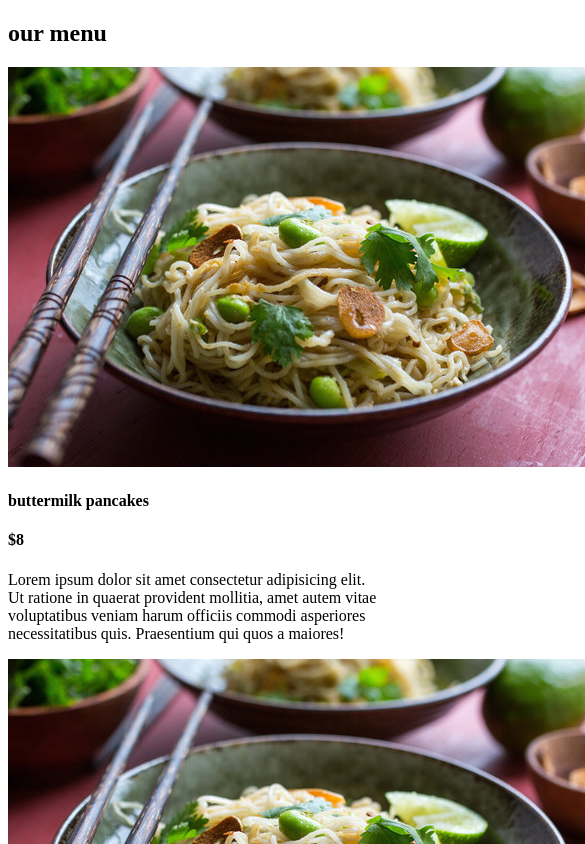
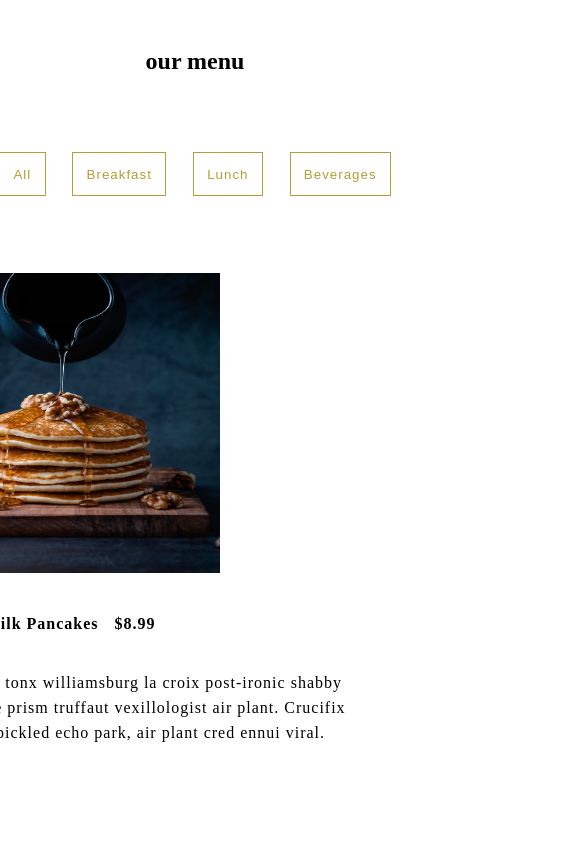
Before and after one commit to sdmasek/restaurant-menu, a plain HTML site: page index.html in a window 390 px wide. Shown: the top 844 px of the page, 585 px wide, since content can reach past the window. Drawn offline with Linux system fonts and the light colour scheme.

Commit message:
added functionality so that the menu displays on page load. Adding additional buttons and styling to switch in between different menus

```diff
--- a/app.js
+++ b/app.js
@@ -0,0 +1,144 @@
+const menu = [
+    {
+        id: 1,
+        title: 'Buttermilk Pancakes',
+        category: 'breakfast',
+        price: '8.99',
+        img: 'images/pancakes.jpg',
+        desc: `Man bun tonx williamsburg la croix post-ironic shabby chic
+        vice prism truffaut vexillologist air plant.
+         Crucifix raclette pickled echo park, air plant cred ennui viral.`,
+    },
+    {
+        id: 2,
+        title: 'house latte',
+        category: 'drinks',
+        price: '4.99',
+        img: 'images/latte.jpeg',
+        desc: ` Gluten-free paleo hexagon flannel. Cloud bread woke skateboard
+        listicle tumblr marfa tilde everyday carry fam banjo glossier cold-pressed
+         health goth quinoa photo booth.`,
+    },
+    {
+        id: 3,
+        title: 'Farm Fresh Hash',
+        category: 'breakfast',
+        price: '11.99',
+        img: 'images/farm-fresh-hash.jpg',
+        desc: `Health goth twee locavore neutra, vape food truck listicle 3
+         wolf moon prism cardigan woke plaid before they sold out. `,
+    },
+    {
+        id: 4,
+        title: 'Avacado Toast',
+        category: 'lunch',
+        price: '8.99',
+        img: 'images/avacado-toast.jpg',
+        desc: `Disrupt paleo flexitarian vegan poke synth helvetica before they
+        sold out, meggings bitters activated charcoal tumblr butcher selfies
+         master cleanse.`,
+    },
+    {
+        id: 5,
+        title: 'iced cappucino',
+        category: 'drinks',
+        price: '5.99',
+        img: 'images/iced-cappuccino.jpg',
+        desc: ` Selvage tumeric tousled, lo-fi vice hoodie semiotics you probably
+        haven't heard of them vinyl pop-up next level single-origin coffee
+        vexillologist kombucha four loko.  `,
+    },
+    {
+        id: 6,
+        title: 'Vegan Chorizo Tacos',
+        category: 'lunch',
+        price: '10.99',
+        img: 'images/chorizo-egg-tacos.jpg',
+        desc: `Try-hard deep v yuccie disrupt biodiesel farm-to-table kickstarter
+         quinoa. Adaptogen shoreditch etsy migas, plaid kogi waistcoat lomo.  `,
+    },
+    {
+        id: 7,
+        title: 'Loaded Oatmeal',
+        category: 'breakfast',
+        price: '7.99',
+        img: 'images/loaded-oatmeal.jpg',
+        desc: `Beard tilde stumptown chia, fam banh mi taiyaki photo booth palo santo bespoke.
+        Gastropub lomo art party, hashtag man bun pabst meh coloring book ennui listicle
+        copper mug palo santo hella iceland paleo. `,
+    },
+    {
+        id: 8,
+        title: 'Steel-toe Burger',
+        category: 'lunch',
+        price: '15.99',
+        img: 'images/burger.jpg',
+        desc: `Beard tilde stumptown chia, fam banh mi taiyaki photo booth palo santo bespoke.
+        Gastropub lomo art party, hashtag man bun pabst meh coloring book ennui listicle
+        copper mug palo santo hella iceland paleo. `,
+    },
+    {
+        id: 9,
+        title: 'Fruity French Toast',
+        category: 'breakfast',
+        price: '9.99',
+        img: 'images/french-toast.jpg',
+        desc: `Yuccie small batch palo santo, austin kale chips keytar pabst. Occupy hot chicken
+        pork belly you probably haven't heard of them hella. `,
+    },
+    {
+        id: 10,
+        title: 'Chicken & Waffles',
+        category: 'lunch',
+        price: '14.99',
+        img: 'images/chicken-waffles.jpg',
+        desc: `Cloud bread forage austin chambray skateboard helvetica gentrify etsy fanny pack.
+        Pinterest hexagon migas crucifix salvia, chicharrones pug mlkshk vaporware letterpress
+         palo santo fam vexillologist.  `,
+    }
+];
+//get the parent container which will display all menu items
+const parentSection = document.querySelector(".section-center");
+// get the buttons to filter through the menu
+const filterBtns = document.querySelectorAll(".filter-btn");
+
+//load the images using Domcontentloaded
+
+window.addEventListener("DOMContentLoaded", function () {
+    displayMenu(menu);
+});
+
+// loop through the buttons
+filterBtns.forEach(btn => {
+    btn.addEventListener("click", function (e) {
+        // create a new array to filter through menu categories
+        const menuItems = menu.filter(item => {
+            if (item.category === "all") {
+                menu;
+            } else {
+                item.category;
+            }
+        })
+        return displayMenu(menuItems);
+    });
+});
+
+// function for displaying a menu array
+function displayMenu(menus) {
+    let displayMenu = menus.map(function (item) {
+        return `<article class="menu-item">
+        <img src=${item.img} class="photo" alt=${item.title}/>
+        <div class="item-info">
+            <header>
+                <h4>${item.title}</h4>
+                <h4 class="price">$${item.price}</h4>
+            </header>
+            <p class="item-text">${item.desc}</p>
+        </div>
+    </article>
+
+        `;
+    });
+
+    parentSection.innerHTML = displayMenu.join("");
+}
--- a/index.html
+++ b/index.html
@@ -6,6 +6,7 @@
     <meta http-equiv="X-UA-Compatible" content="IE=edge">
     <meta name="viewport" content="width=device-width, initial-scale=1.0">
     <title>Document</title>
+    <link rel="stylesheet" href="styles.css">
 </head>
 <section class="menu">
     <!-- title -->
@@ -16,10 +17,16 @@
         </div>
     </div>
     <!-- filter buttons -->
+    <div class="filter-container">
+        <button class="filter-btn" data-id="all" type="button">all</button>
+        <button class="filter-btn" data-id="breakfast" type="button">breakfast</button>
+        <button class="filter-btn" data-id="lunch" type="button">lunch</button>
+        <button class="filter-btn" data-id="drinks" type="button">beverages</button>
+    </div>
     <!-- menu items -->
     <div class="section-center">
         <!-- single menu item -->
-        <article class="menu-item">
+        <!-- <article class="menu-item">
             <img src="images/sidebar_image.jpg" class="photo" alt="menu food item">
             <div class="item-info">
                 <header>
@@ -31,10 +38,10 @@
                     amet autem vitae voluptatibus veniam harum officiis commodi asperiores necessitatibus quis.
                     Praesentium qui quos a maiores!</p>
             </div>
-        </article>
+        </article> -->
         <!-- end of single menu item -->
         <!-- single menu item -->
-        <article class="menu-item">
+        <!-- <article class="menu-item">
             <img src="images/sidebar_image.jpg" class="photo" alt="menu food item">
             <div class="item-info">
                 <header>
@@ -46,10 +53,10 @@
                     amet autem vitae voluptatibus veniam harum officiis commodi asperiores necessitatibus quis.
                     Praesentium qui quos a maiores!</p>
             </div>
-        </article>
+        </article> -->
         <!-- end of single menu item -->
         <!-- single menu item -->
-        <article class="menu-item">
+        <!-- <article class="menu-item">
             <img src="images/pancakes.jpg" class="photo" alt="menu food item">
             <div class="item-info">
                 <header>
@@ -61,7 +68,7 @@
                     amet autem vitae voluptatibus veniam harum officiis commodi asperiores necessitatibus quis.
                     Praesentium qui quos a maiores!</p>
             </div>
-        </article>
+        </article> -->
         <!-- end of single menu item -->
     </div>
 </section>
--- a/styles.css
+++ b/styles.css
@@ -0,0 +1,73 @@
+body {
+    margin: 0;
+    box-sizing: border-box;
+}
+
+
+.title {
+    text-align: center;
+    margin: 3em;
+}
+
+.filter-container {
+    margin: 4em;
+    display: flex;
+    justify-content: center;
+}
+
+.filter-btn {
+    color: rgb(177, 159, 55);
+    padding: 1em;
+    background-color: #fff;
+    border: 1px solid rgb(177, 159, 55);
+    letter-spacing: 1px;
+    text-transform: capitalize;
+    margin: 1em;
+
+}
+
+.filter-btn:hover {
+    color: #fff;
+    cursor: pointer;
+    background-color: rgb(177, 159, 55);
+}
+
+.section-center {
+    display: grid;
+    grid-template-rows: repeat(auto-fill, 550px);
+    grid-template-columns: repeat(auto-fill, 550px);
+    grid-gap: 3em;
+    justify-content: center;
+
+}
+
+.menu-item {
+    width: 100%;
+    letter-spacing: 1px;
+}
+
+.item-info {
+    margin: 1em;
+}
+
+.item-info header {
+    display: flex;
+    justify-content: start;
+}
+
+.item-info h4,
+.price {
+    padding-right: 1em;
+}
+
+.item-text {
+    padding-right: 3.5em;
+    margin-right: 3em;
+    line-height: 25px;
+}
+
+.photo {
+    width: 300px;
+    height: 300px;
+
+}
```
Also changed, not shown: images/avacado-toast.jpg (added), images/burger.jpg (added), images/chicken-waffles.jpg (added), images/chorizo-egg-tacos.jpg (added), images/farm-fresh-hash.jpg (added), images/french-toast.jpg (added), images/iced-cappuccino.jpg (added), images/latte.jpeg (added), images/loaded-oatmeal.jpg (added), images/smoked-salmon-florentine.jpg (added), images/western-omelette.jpg (added).
